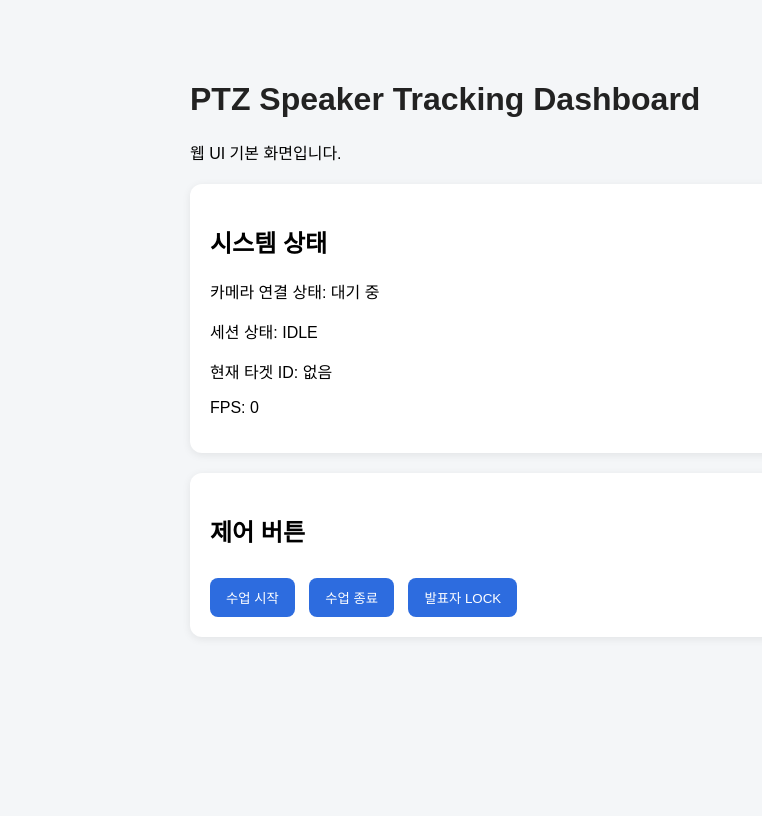
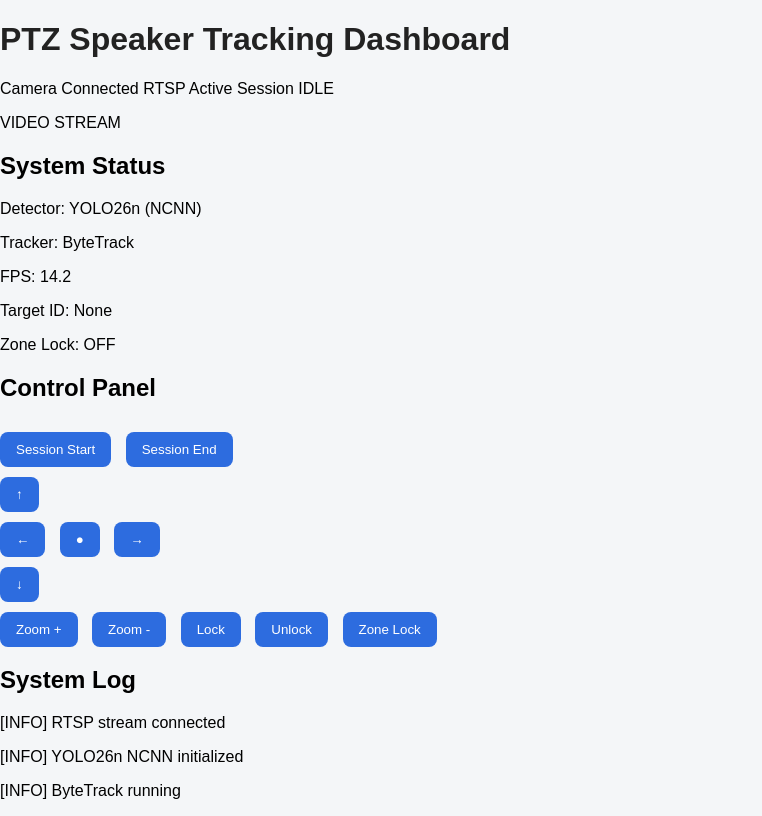
Before and after one commit to jaehyeon-s/PTZ_Speaker_Tracking, a FastAPI app: page / in a window 1280 px wide. Shown: the whole page, without its empty margins (0-762 px from the left). Before the commit the page ends 617 px from the top, so only its background shows below. Run offline with FastAPI, Linux system fonts and the light colour scheme.

Commit message:
웹 대시보드
Added status bar and control panel to dashboard.

```diff
--- a/src/api/dashboard/templates/index.html
+++ b/src/api/dashboard/templates/index.html
@@ -2,28 +2,77 @@
 <html lang="ko">
 <head>
     <meta charset="UTF-8">
-    <meta name="viewport" content="width=device-width, initial-scale=1.0">
     <title>PTZ Speaker Tracking Dashboard</title>
     <link rel="stylesheet" href="/static/css/style.css">
 </head>
 <body>
-    <div class="container">
+
+    <!-- 헤더 -->
+    <header class="header">
         <h1>PTZ Speaker Tracking Dashboard</h1>
-        <p>웹 UI 기본 화면입니다.</p>
+        <div class="status-bar">
+            <span class="badge green">Camera Connected</span>
+            <span class="badge green">RTSP Active</span>
+            <span class="badge yellow">Session IDLE</span>
+        </div>
+    </header>
 
-        <div class="panel">
-            <h2>시스템 상태</h2>
-            <p>카메라 연결 상태: 대기 중</p>
-            <p>세션 상태: IDLE</p>
-            <p>현재 타겟 ID: 없음</p>
-            <p>FPS: 0</p>
+    <div class="main">
+
+        <!-- 왼쪽: 영상 영역 -->
+        <div class="video-section">
+            <div class="video-box">
+                <p>VIDEO STREAM</p>
+            </div>
         </div>
 
-        <div class="panel">
-            <h2>제어 버튼</h2>
-            <button>수업 시작</button>
-            <button>수업 종료</button>
-            <button>발표자 LOCK</button>
+        <!-- 오른쪽 -->
+        <div class="side-panel">
+
+            <!-- 상태 카드 -->
+            <div class="card">
+                <h2>System Status</h2>
+                <p>Detector: YOLO26n (NCNN)</p>
+                <p>Tracker: ByteTrack</p>
+                <p>FPS: 14.2</p>
+                <p>Target ID: None</p>
+                <p>Zone Lock: OFF</p>
+            </div>
+
+            <!-- 제어 패널 -->
+            <div class="card">
+                <h2>Control Panel</h2>
+
+                <button>Session Start</button>
+                <button>Session End</button>
+
+                <div class="ptz">
+                    <button>↑</button>
+                    <div>
+                        <button>←</button>
+                        <button>●</button>
+                        <button>→</button>
+                    </div>
+                    <button>↓</button>
+                </div>
+
+                <button>Zoom +</button>
+                <button>Zoom -</button>
+                <button>Lock</button>
+                <button>Unlock</button>
+                <button>Zone Lock</button>
+            </div>
+
+        </div>
+    </div>
+
+    <!-- 로그 -->
+    <div class="log-panel">
+        <h2>System Log</h2>
+        <div id="log-box">
+            <p>[INFO] RTSP stream connected</p>
+            <p>[INFO] YOLO26n NCNN initialized</p>
+            <p>[INFO] ByteTrack running</p>
         </div>
     </div>
 
```
